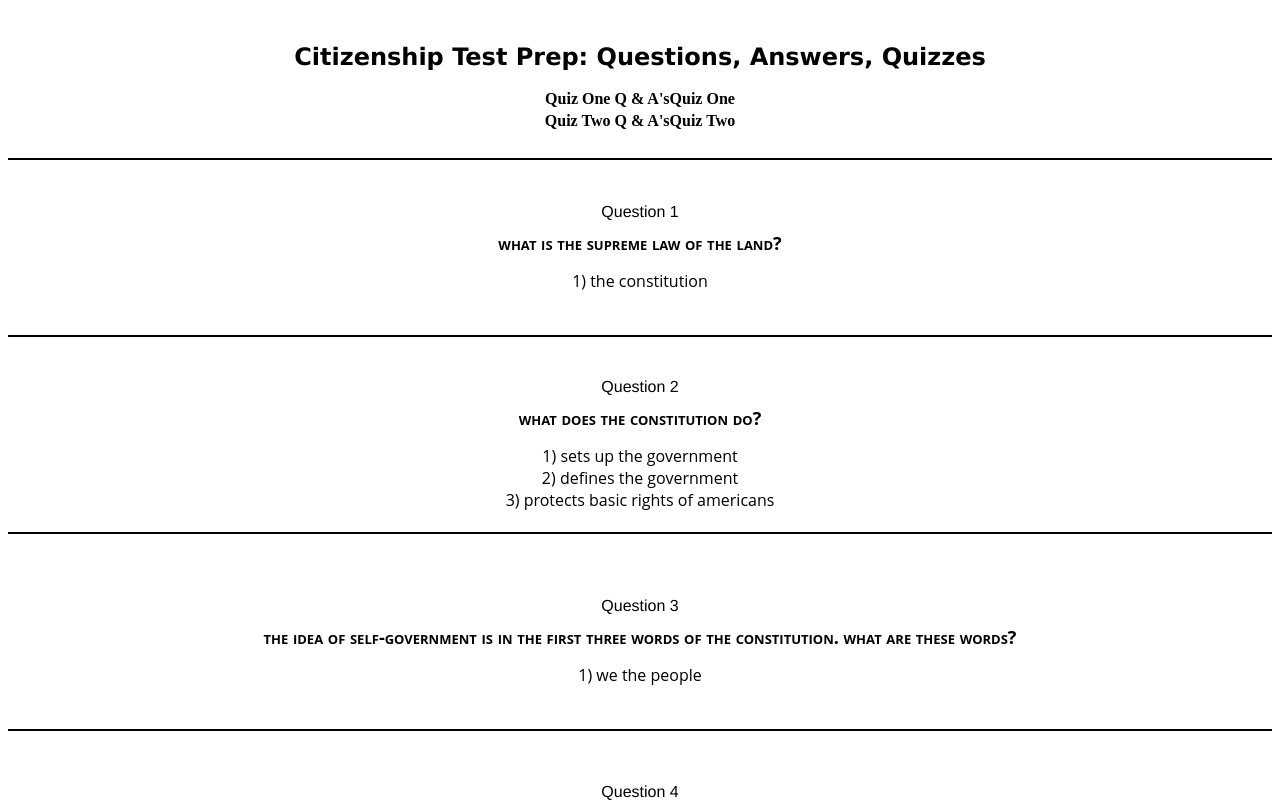
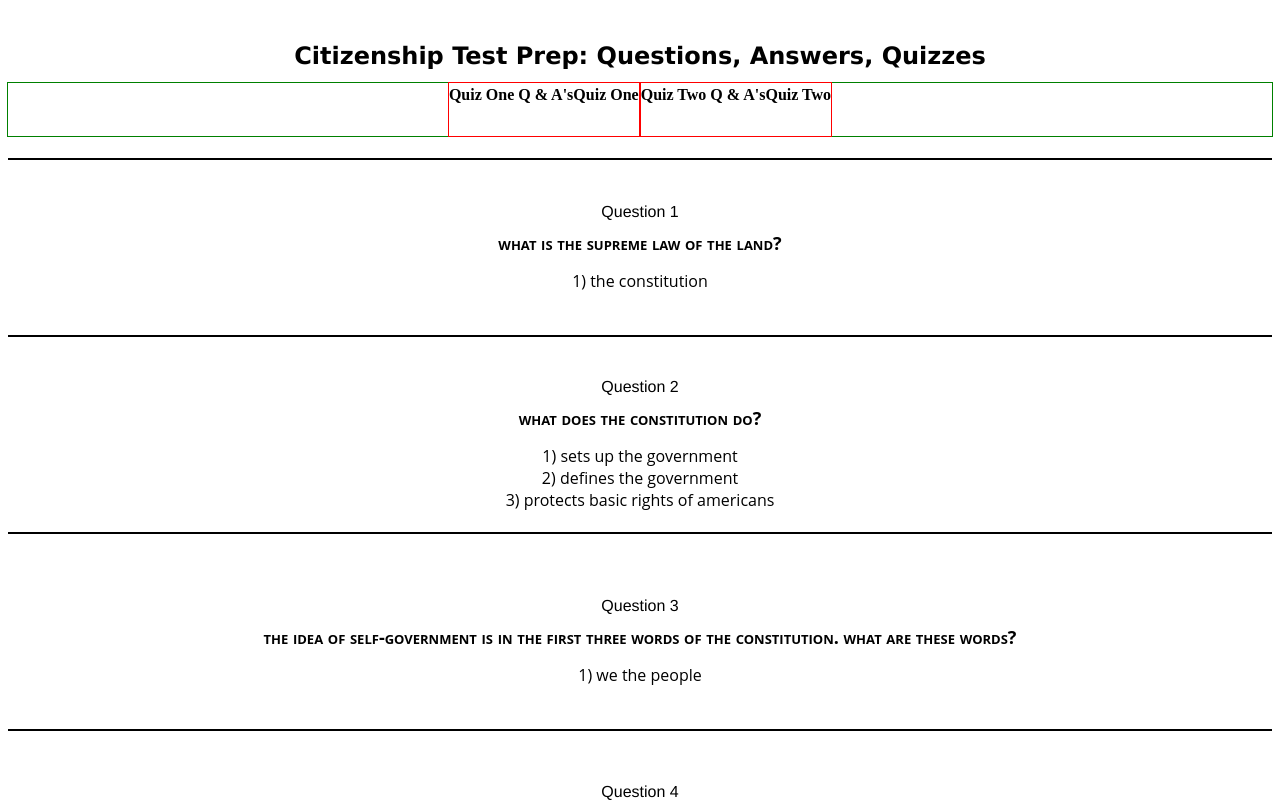
Before and after one commit to mmaustin/citizenship-questions-answers, a React (Create React App) app in the folder citizenship-frontend/: page / in a window 1280 px wide. Shown: the top 802 px of the page. Built offline with nearby package versions, Linux system fonts and the light colour scheme.

Commit message:
added borders and flex properties to new nav divs

```diff
--- a/citizenship-frontend/src/app/Navbar.js
+++ b/citizenship-frontend/src/app/Navbar.js
@@ -12,7 +12,7 @@ const Navbar = () => {
                         <Link className='nav-link-text' to='/'>Quiz One Q & A's</Link>
                         <Link className='nav-link-text' to='/questions/quiz-one'>Quiz One</Link>
                     </div>
-                    <div className='qiz-pair'>
+                    <div className='quiz-pair'>
                         <Link className='nav-link-text' to='/questions/questions-two'>Quiz Two Q & A's</Link>
                         <Link className='nav-link-text' to='/questions/quiz-two'>Quiz Two</Link>
                     </div>
--- a/citizenship-frontend/src/index.css
+++ b/citizenship-frontend/src/index.css
@@ -47,7 +47,13 @@ nav {
 }
 
 .nav-link-container {
-    flex-flow: column;
+    border: 1px solid green;
+    /*flex-flow: column;*/
+}
+
+.quiz-pair {
+    border: 1px solid red;
+    height: 100%;
 }
 
 .nav-link-text {
```
